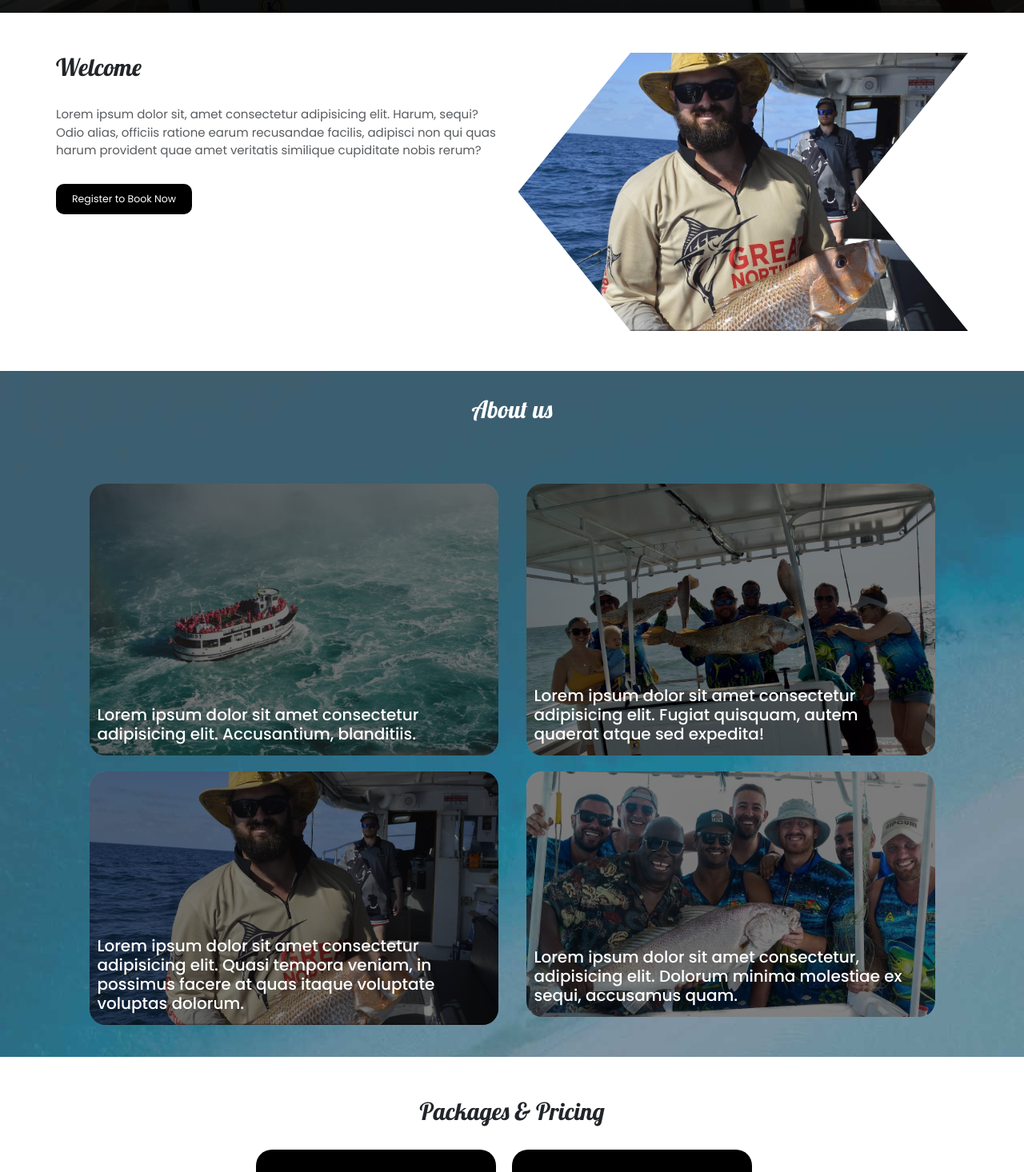
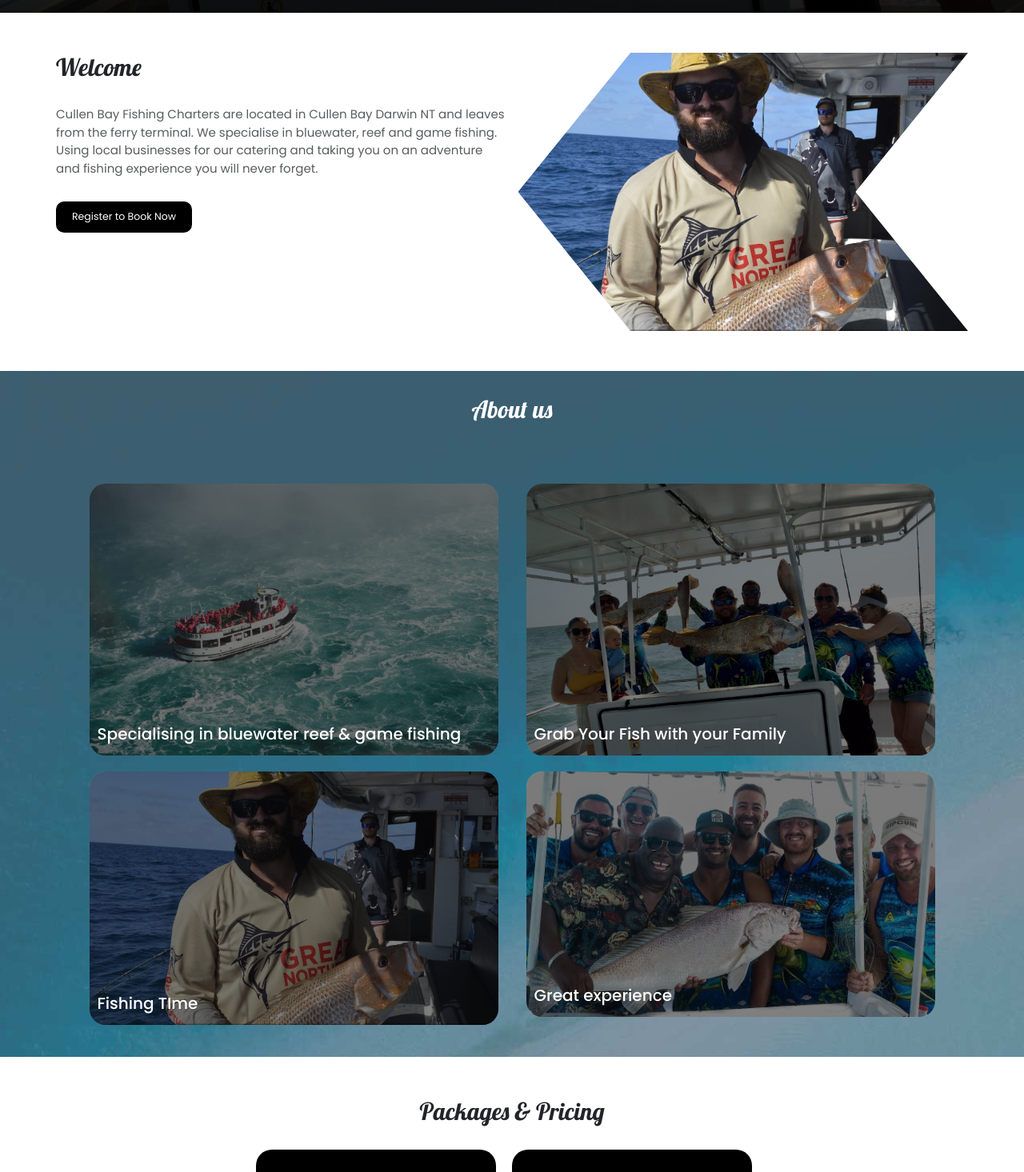
Before and after one commit to oliver1625/cullen_bay_front, a React (Create React App) app: page / in a window 1280 px wide. Shown: the part 784-2250 px from the top of the page at 80% size. Built offline with nearby package versions, Linux system fonts and the light colour scheme.

Commit message:
content changes and tooltip component

```diff
--- a/src/components/AboutUs.js
+++ b/src/components/AboutUs.js
@@ -1,14 +1,12 @@
 import React, { useEffect } from "react";
-import { Card, CardBody, CardText, CardTitle, Col, Row } from "reactstrap";
+import { Card, CardBody, CardTitle, Col, Row } from "reactstrap";
 import AOS from "aos";
 import "aos/dist/aos.css";
 import TopView from "../img/top_view.jpg";
 import Boat from "../img/boat.jpg";
 import FishFamily from "../img/family_fish.jpg";
 import GNFish from "../img/GN_fish.jpg";
-import NYFish from "../img/NY fish.jpg";
 import GangFish from "../img/gang_fish.jpg";
-import Navbar from "./Navbar";
 
 function AboutUs() {
   useEffect(() => {
@@ -28,8 +26,7 @@ function AboutUs() {
                     <div className="overlay"></div>
 
                     <CardTitle className="card-title" tag="h5">
-                      Lorem ipsum dolor sit amet consectetur adipisicing elit.
-                      Accusantium, blanditiis.
+                      Specialising in bluewater reef & game fishing
                     </CardTitle>
                   </div>
                 </CardBody>
@@ -42,8 +39,7 @@ function AboutUs() {
                     <img className="" src={FishFamily} alt="" />
                     <div className="overlay"></div>
                     <CardTitle className="card-title" tag="h5">
-                      Lorem ipsum dolor sit amet consectetur adipisicing elit.
-                      Fugiat quisquam, autem quaerat atque sed expedita!
+                      Grab Your Fish with your Family
                     </CardTitle>
                   </div>
                 </CardBody>
@@ -57,9 +53,7 @@ function AboutUs() {
                     <div className="overlay"></div>
 
                     <CardTitle className="card-title" tag="h5">
-                      Lorem ipsum dolor sit amet consectetur adipisicing elit.
-                      Quasi tempora veniam, in possimus facere at quas itaque
-                      voluptate voluptas dolorum.
+                      Fishing TIme
                     </CardTitle>
                   </div>
                 </CardBody>
@@ -73,8 +67,7 @@ function AboutUs() {
                     <div className="overlay"></div>
 
                     <CardTitle className="card-title" tag="h5">
-                      Lorem ipsum dolor sit amet consectetur, adipisicing elit.
-                      Dolorum minima molestiae ex sequi, accusamus quam.
+                      Great experience
                     </CardTitle>
                   </div>
                 </CardBody>
--- a/src/components/CheckoutForm.js
+++ b/src/components/CheckoutForm.js
@@ -3,12 +3,17 @@ import axios from "axios";
 import moment from "moment";
 import React, { useState } from "react";
 import { useLocation } from "react-router-dom";
-import { Modal, Form, FormGroup, Label, Button, ModalBody } from "reactstrap";
+import {
+  Modal,
+  Form,
+  FormGroup,
+  Label,
+  Button,
+  ModalBody,
+  Tooltip,
+} from "reactstrap";
 
-function CheckoutForm({
-  bookingDetails,
-  handleForm,
-}) {
+function CheckoutForm({ bookingDetails, handleForm }) {
   const stripe = useStripe();
   const elements = useElements();
   const [processing, setProcessing] = useState(false);
@@ -17,6 +22,9 @@ function CheckoutForm({
   const [confirmModal, setConfirmModal] = useState(false);
   const location = useLocation();
   const isProfilePage = location.pathname === "/profile";
+  const [tooltipOpen, setTooltipOpen] = useState(false);
+  const toggle = () => setTooltipOpen(!tooltipOpen);
+
   const toggleConfrimModal = () => {
     setConfirmModal(!confirmModal);
   };
@@ -77,12 +85,25 @@ function CheckoutForm({
     <Form onSubmit={handleFormAndPayment}>
       {!isProfilePage ? (
         <div>
-          <FormGroup>
+          <FormGroup rel="noreferrer" id="TooltipExample">
             <Label for="card" className="mb-4">
               Card Information
             </Label>
             <CardElement id="card" />
           </FormGroup>
+          <Tooltip
+            // {...args}
+            isOpen={tooltipOpen}
+            target="TooltipExample"
+            toggle={toggle}
+          >
+            Test Credentials:
+            Card Number 4242424242424242
+            Future Date
+            CVC 123
+            Zip 12345
+
+          </Tooltip>
           <Button
             type="submit"
             disabled={!stripe || processing}
--- a/src/components/Footer.js
+++ b/src/components/Footer.js
@@ -16,13 +16,14 @@ function Footer() {
           <Col md="4">
             <div className="contact-detail">
               <svg xmlns="http://www.w3.org/2000/svg" viewBox="0 0 512 512">
-                <path d="M164.9 24.6c-7.7-18.6-28-28.5-47.4-23.2l-88 24C12.1 30.2 0 46 0 64C0 311.4 200.6 512 448 512c18 0 33.8-12.1 38.6-29.5l24-88c5.3-19.4-4.6-39.7-23.2-47.4l-96-40c-16.3-6.8-35.2-2.1-46.3 11.6L304.7 368C234.3 334.7 177.3 277.7 144 207.3L193.3 167c13.7-11.2 18.4-30 11.6-46.3l-40-96z" />
+                <path d="M48 64C21.5 64 0 85.5 0 112c0 15.1 7.1 29.3 19.2 38.4L236.8 313.6c11.4 8.5 27 8.5 38.4 0L492.8 150.4c12.1-9.1 19.2-23.3 19.2-38.4c0-26.5-21.5-48-48-48L48 64zM0 176L0 384c0 35.3 28.7 64 64 64l384 0c35.3 0 64-28.7 64-64l0-208L294.4 339.2c-22.8 17.1-54 17.1-76.8 0L0 176z" />
               </svg>
+
               <p>Info@cullenbayfishingcharters.com.au</p>
             </div>
             <div className="contact-detail">
               <svg xmlns="http://www.w3.org/2000/svg" viewBox="0 0 512 512">
-                <path d="M48 64C21.5 64 0 85.5 0 112c0 15.1 7.1 29.3 19.2 38.4L236.8 313.6c11.4 8.5 27 8.5 38.4 0L492.8 150.4c12.1-9.1 19.2-23.3 19.2-38.4c0-26.5-21.5-48-48-48L48 64zM0 176L0 384c0 35.3 28.7 64 64 64l384 0c35.3 0 64-28.7 64-64l0-208L294.4 339.2c-22.8 17.1-54 17.1-76.8 0L0 176z" />
+                <path d="M164.9 24.6c-7.7-18.6-28-28.5-47.4-23.2l-88 24C12.1 30.2 0 46 0 64C0 311.4 200.6 512 448 512c18 0 33.8-12.1 38.6-29.5l24-88c5.3-19.4-4.6-39.7-23.2-47.4l-96-40c-16.3-6.8-35.2-2.1-46.3 11.6L304.7 368C234.3 334.7 177.3 277.7 144 207.3L193.3 167c13.7-11.2 18.4-30 11.6-46.3l-40-96z" />
               </svg>
               <p>0498 271 920</p>
             </div>
@@ -41,7 +42,7 @@ function Footer() {
               <Link to="/contact-us">Contact Us</Link>
             </p>
             <p>
-              <Link to="/home">About Us</Link>
+              <Link to="/about-us">About Us</Link>
             </p>
           </Col>
         </Row>
--- a/src/components/LandingPage.js
+++ b/src/components/LandingPage.js
@@ -107,10 +107,7 @@ function LandingPage() {
   });
   return (
     <div>
-      <section
-        id="home"
-        className="hero"
-      >
+      <section id="home" className="hero">
         <Navbar />
         <Carousel
           activeIndex={activeIndex}
@@ -152,10 +149,11 @@ function LandingPage() {
             <div className="" data-aos="fade-right">
               <h2 className="mb-5">Welcome</h2>
               <p className="text-muted mb-5">
-                Lorem ipsum dolor sit, amet consectetur adipisicing elit. Harum,
-                sequi? Odio alias, officiis ratione earum recusandae facilis,
-                adipisci non qui quas harum provident quae amet veritatis
-                similique cupiditate nobis rerum?
+                Cullen Bay Fishing Charters are located in Cullen Bay Darwin NT
+                and leaves from the ferry terminal. We specialise in bluewater,
+                reef and game fishing. Using local businesses for our catering
+                and taking you on an adventure and fishing experience you will
+                never forget.
               </p>
               {userEmail && <Button onClick={bookNowToggle}>Book Now</Button>}
               {!userEmail && (
--- a/src/components/Navbar.js
+++ b/src/components/Navbar.js
@@ -77,7 +77,10 @@ function Navbar() {
       <div className="top-navbar desktop-nav">
         <div className="logo-navbar">
           <div className="logo-container">
-            <img src={Logo} alt="" />
+            <Link to="/home">
+              {" "}
+              <img src={Logo} alt="" />
+            </Link>
           </div>
         </div>
         <header className="nav-bar">
```
